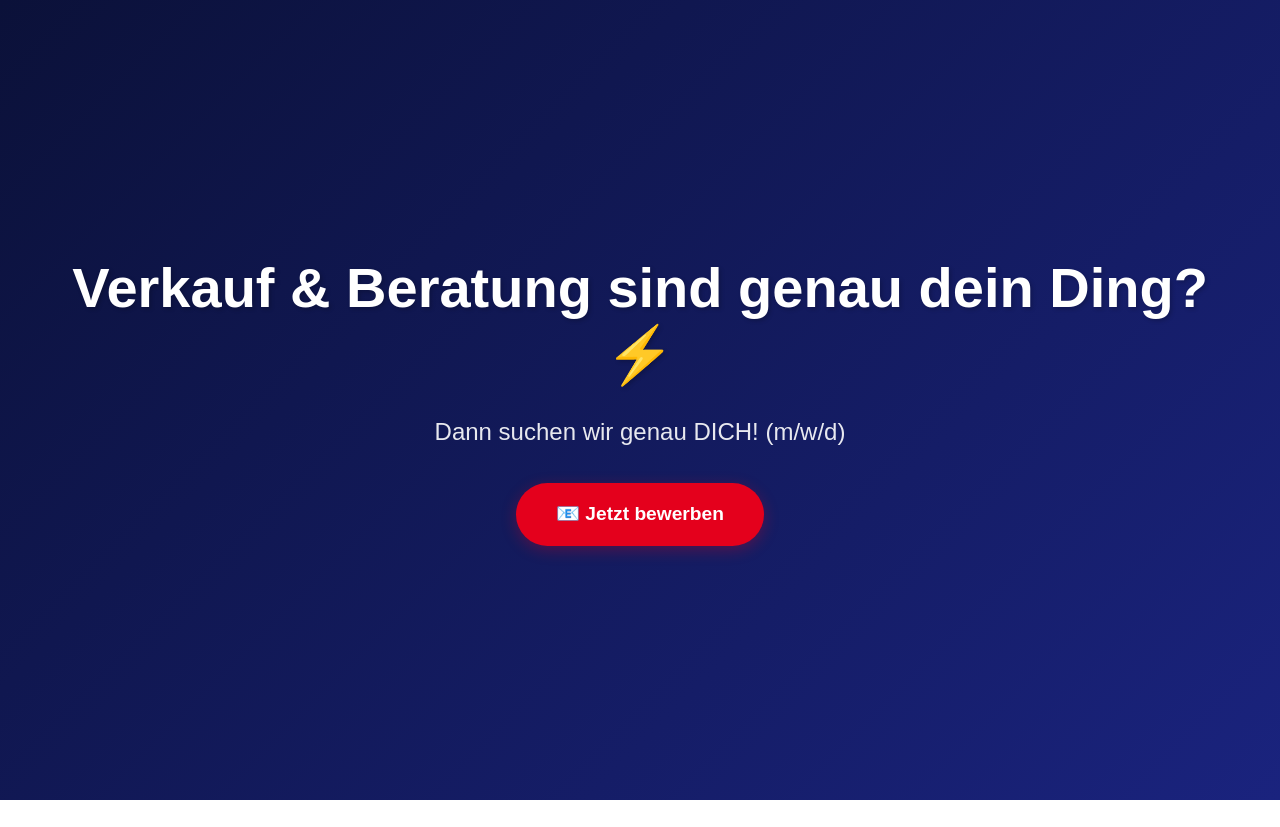
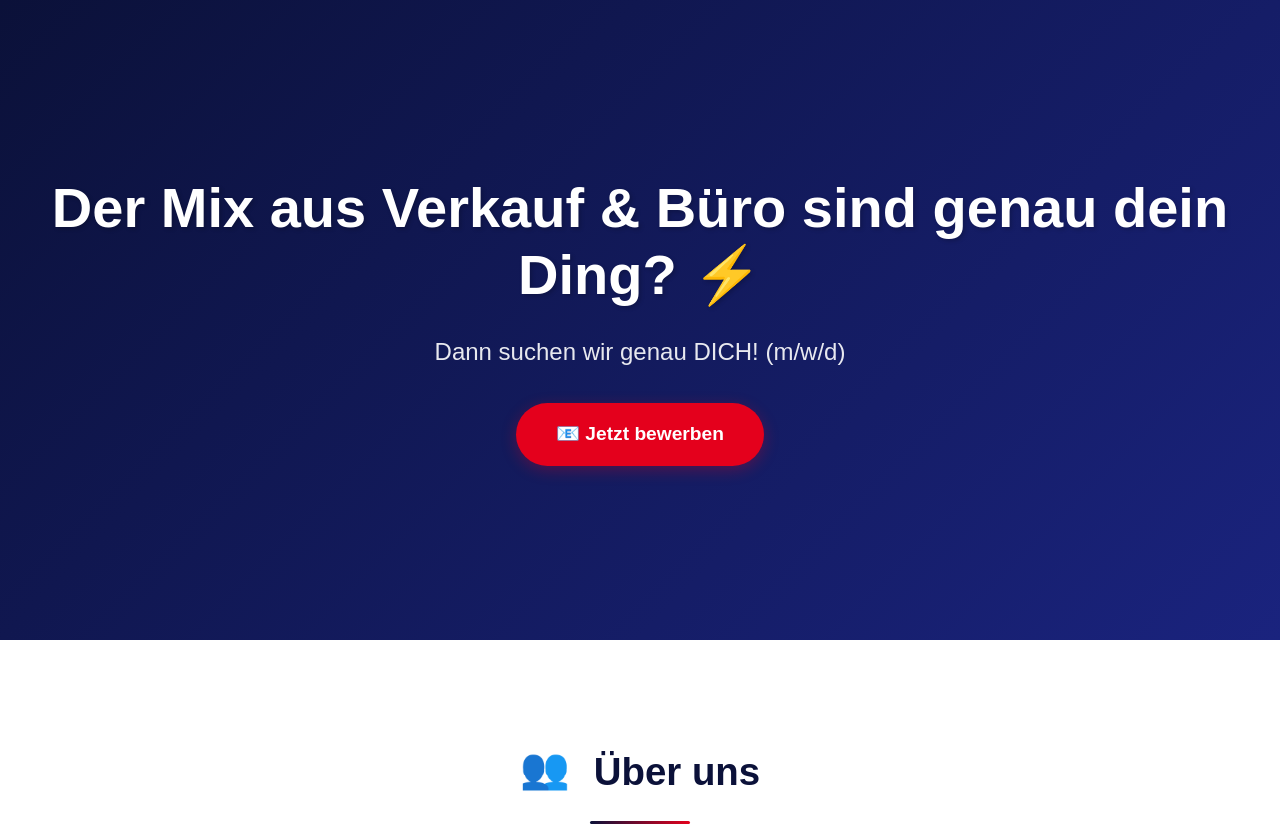
Before and after one commit to SquaredIT/kolbe-lp, a plain HTML site: page index.html in a window 1280 px wide. Shown: the top 827 px of the page. Drawn offline with Linux system fonts and the light colour scheme.

Commit message:
Update index.html
text & banner

```diff
--- a/index.html
+++ b/index.html
@@ -33,7 +33,7 @@
         .hero {
             background: linear-gradient(135deg, var(--primary-blue) 0%, #1a237e 100%);
             color: var(--white);
-            min-height: 100vh;
+            min-height: 80vh;
             display: flex;
             flex-direction: column;
             justify-content: center;
@@ -340,7 +340,7 @@
     <header class="hero">
         <div class="hero-content">
             <!--img src="/api/placeholder/500/100" alt="Kolb Elektro Logo" class="logo"-->
-            <h1>Verkauf & Beratung sind genau dein Ding? ⚡</h1>
+            <h1>Der Mix aus Verkauf & Büro sind genau dein Ding? ⚡</h1>
             <p>Dann suchen wir genau DICH! (m/w/d)</p>
             <a href="mailto:bewerbung@kolb-elektro.de" class="cta-button">
                 📧 Jetzt bewerben
```
